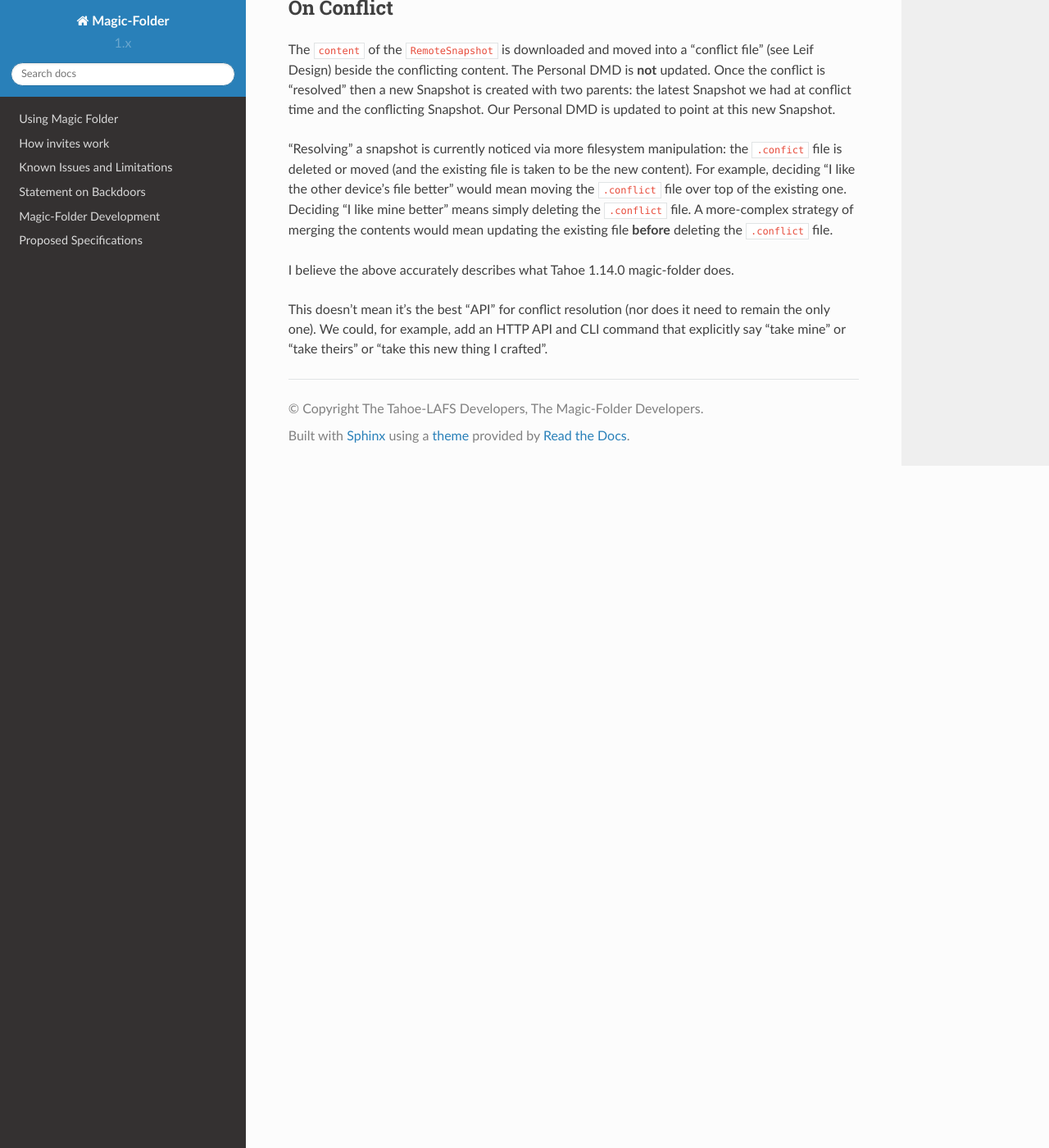
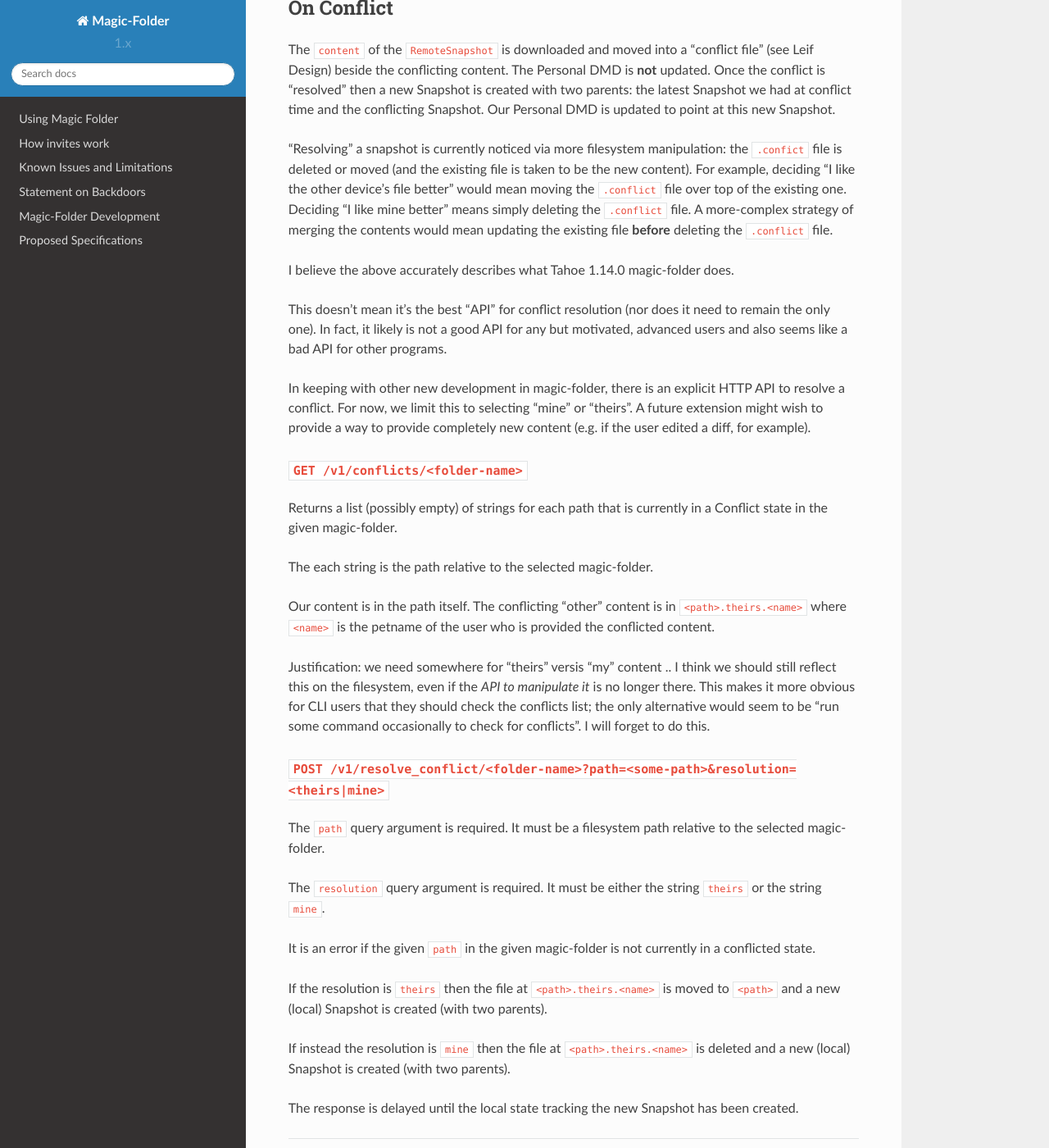
Before and after one commit to tahoe-lafs/magic-folder, a Sphinx documentation site: the page built from docs/downloader.rst, in a window 1280 px wide and 1400 px high, scrolled down 2498 px. Shown: the whole window at 82% size. Built offline with Sphinx 7.4.7 and the Read the Docs theme 2.0.0, drawn with Linux system fonts in a browser that asks for light colours; pages that are not in the unit, such as notebooks, are missing from menus.

Commit message:
start of HTTP API for conflicts

```diff
--- a/docs/downloader.rst
+++ b/docs/downloader.rst
@@ -151,6 +151,43 @@ I believe the above accurately describes what Tahoe 1.14.0
 magic-folder does.
 
 This doesn't mean it's the best "API" for conflict resolution (nor
-does it need to remain the only one). We could, for example, add an
-HTTP API and CLI command that explicitly say "take mine" or "take
-theirs" or "take this new thing I crafted".
+does it need to remain the only one). In fact, it likely is not a good
+API for any but motivated, advanced users and also seems like a bad
+API for other programs.
+
+In keeping with other new development in magic-folder, there is an
+explicit HTTP API to resolve a conflict. For now, we limit this to
+selecting "mine" or "theirs". A future extension might wish to provide
+a way to provide completely new content (e.g. if the user edited a
+diff, for example).
+
+
+``GET /v1/conflicts/<folder-name>``
+~~~~~~~~~~~~~~~~~~~~~~~~~~~~~~~~~~~
+
+Returns a list (possibly empty) of strings for each path that is currently in a Conflict state in the given magic-folder.
+
+The each string is the path relative to the selected magic-folder.
+
+Our content is in the path itself. The conflicting "other" content is in ``<path>.theirs.<name>`` where ``<name>`` is the petname of the user who is provided the conflicted content.
+
+Justification: we need somewhere for "theirs" versis "my" content .. I think we should still reflect this on the filesystem, even if the *API to manipulate it* is no longer there. This makes it more obvious for CLI users that they should check the conflicts list; the only alternative would seem to be "run some command occasionally to check for conflicts". I will forget to do this.
+
+
+``POST /v1/resolve_conflict/<folder-name>?path=<some-path>&resolution=<theirs|mine>``
+~~~~~~~~~~~~~~~~~~~~~~~~~~~~~~~~~~~~~~~~~~~~~~~~~~~~~~~~~~~~~~~~~~~~~~~~~~~~~~~~~~~~~
+
+The ``path`` query argument is required.
+It must be a filesystem path relative to the selected magic-folder.
+
+The ``resolution`` query argument is required.
+It must be either the string ``theirs`` or the string ``mine``.
+
+It is an error if the given ``path`` in the given magic-folder is not
+currently in a conflicted state.
+
+If the resolution is ``theirs`` then the file at ``<path>.theirs.<name>`` is moved to ``<path>`` and a new (local) Snapshot is created (with two parents).
+
+If instead the resolution is ``mine`` then the file at ``<path>.theirs.<name>`` is deleted and a new (local) Snapshot is created (with two parents).
+
+The response is delayed until the local state tracking the new Snapshot has been created.
```
